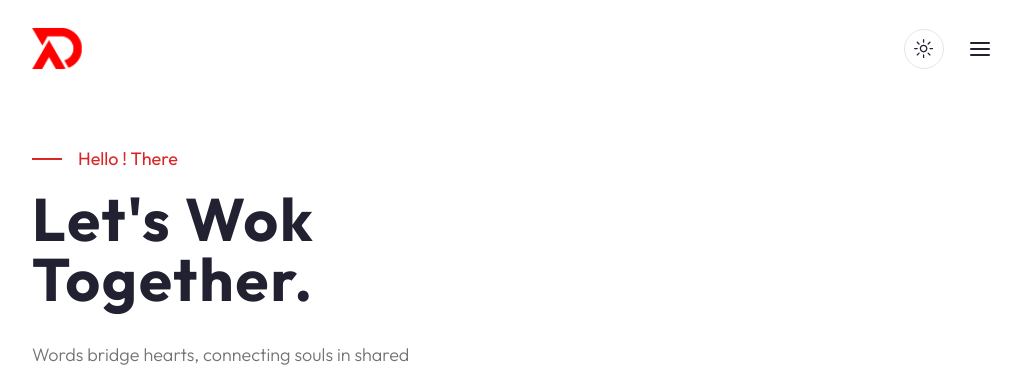
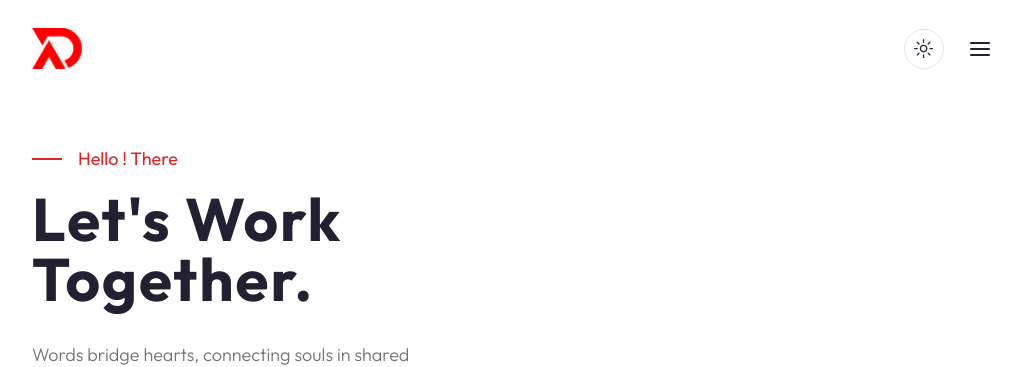
Before and after one commit to theAbhishekDas/PORTFOLIO-ABHISHEK, a Next.js app: page /contact in a window 1280 px wide. Shown: the top 367 px of the page, without its empty margins (128-1151 px from the left). Built offline with nearby package versions, Linux system fonts and the light colour scheme.

Commit message:
Update page.jsx

```diff
--- a/app/contact/page.jsx
+++ b/app/contact/page.jsx
@@ -12,7 +12,7 @@
           <span className='w-[30px] h-[2px] bg-primary'></span>
           Hello ! There
         </div>
-        <h1 className='h1 max-w-md mb-8'>Let's Wok Together.</h1>
+        <h1 className='h1 max-w-md mb-8'>Let's Work Together.</h1>
         <p className='subtitle max-w-[400px]'>Words bridge hearts, connecting souls in shared understanding and empathy.</p>
         </div>
         <div className='hidden xl:flex w-full bg-contact_illustration_light dark:bg-contact_illustration_dark bg-contain bg-top bg-no-repeat'></div>
```
